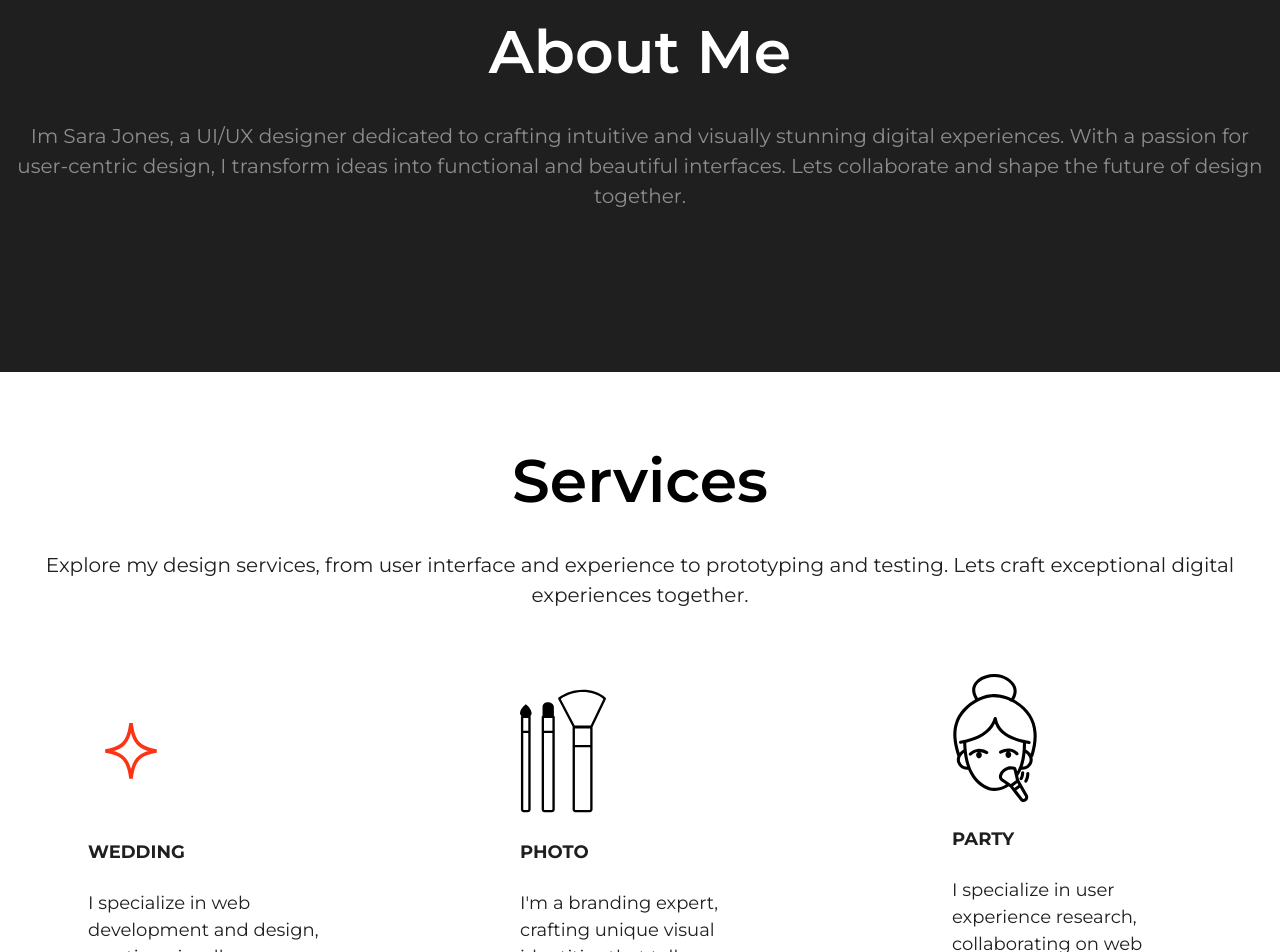
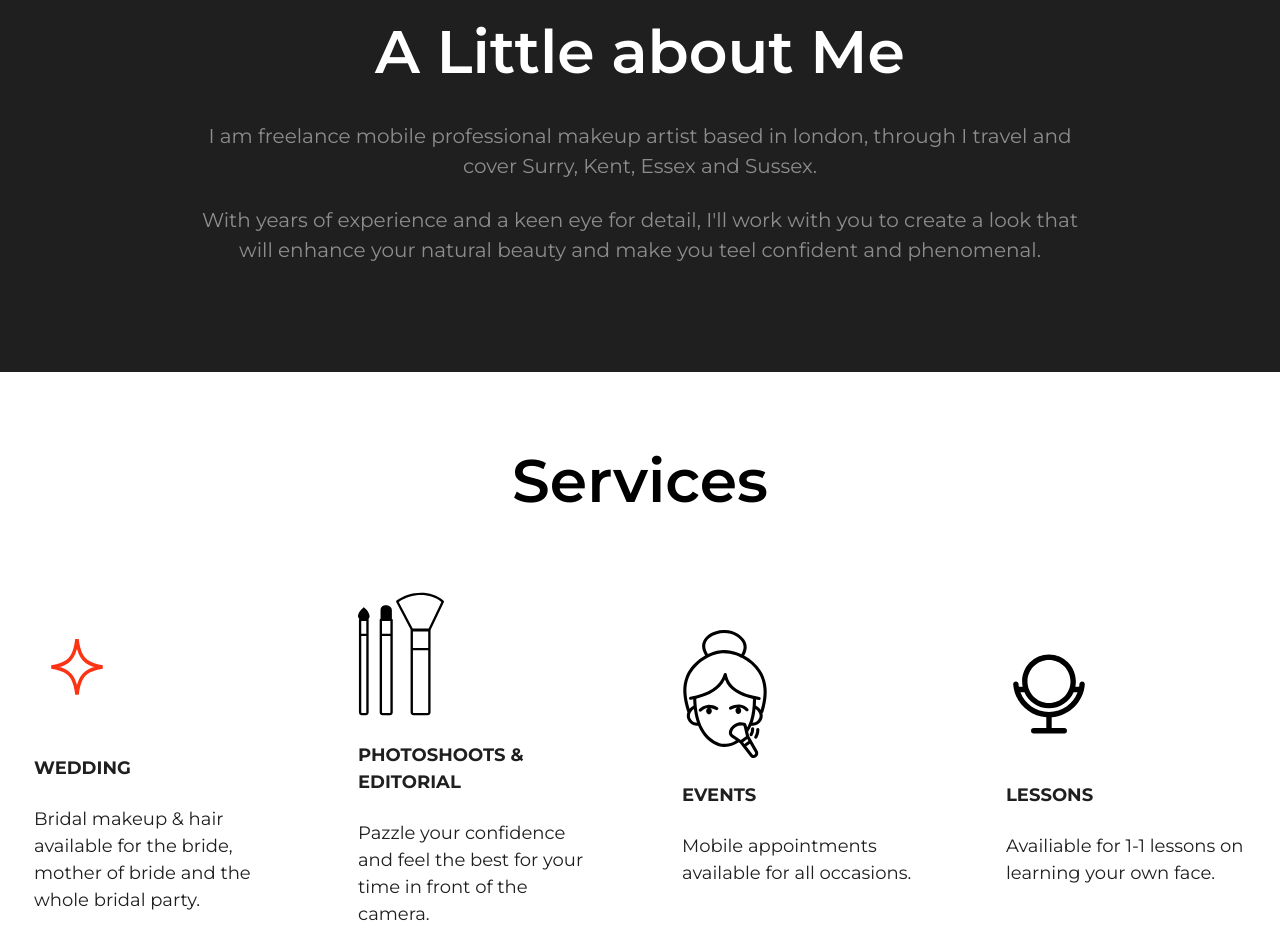
Before and after one commit to Kost90/makeup-dm, a Next.js app: page / in a window 1280 px wide. Shown: the part 960-1912 px from the top of the page. Built offline with nearby package versions, Linux system fonts and the light colour scheme.

Commit message:
edited text content in all sections, added prices section

```diff
--- a/src/app/page.tsx
+++ b/src/app/page.tsx
@@ -4,6 +4,7 @@ import Aboutme from "@/ui/aboutme/Aboutme";
 import Services from "@/ui/services/Services";
 import Portfolio from "@/ui/portfolio/Portfolio";
 import ContactUs from "@/ui/contactus/ContactUs";
+import Prices from "@/ui/prices/Prices";
 
 export default function Home() {
   return (
@@ -24,6 +25,9 @@ export default function Home() {
       <section className="w-full pt-7 md:pt-16 pb-7 md:pb-16" id="portfolio">
       <Portfolio/>
       </section>
+      <section className="bg-dark w-full py-10 md:py-20">
+        <Prices/>
+      </section>
       <section className="bg-pink w-full pt-7 md:pt-16 pb-7 md:pb-16">
         <ContactUs/>
       </section>
--- /dev/null
+++ b/src/components/pricelist/Pricelist.tsx
@@ -0,0 +1,15 @@
+type Props = {
+  price: string;
+  text: string;
+};
+
+function Pricelist({ price, text }: Props) {
+  return (
+    <div className="flex flex-row justify-between md:w-text">
+      <li>{text}</li>
+      <span>{price}</span>
+    </div>
+  );
+}
+
+export default Pricelist;
--- a/src/ui/aboutme/Aboutme.tsx
+++ b/src/ui/aboutme/Aboutme.tsx
@@ -1,17 +1,35 @@
-'use client'
+"use client";
 import { motion } from "framer-motion";
 
 function Aboutme() {
   return (
-    <div className="flex flex-col items-center justify-around gap-6 text-center">
-      <motion.h1 initial={{opacity:0,y:20}} whileInView={{opacity:1,y:0}} viewport={{once:true}} className="text-white text-Heading3 md:text-Heading2 lg:text-Heding1 font-semibold">
-        About Me
+    <div className="flex flex-col items-center justify-around gap-6 text-center md:max-w-4xl m-auto">
+      <motion.h1
+        initial={{ opacity: 0, y: 20 }}
+        whileInView={{ opacity: 1, y: 0 }}
+        viewport={{ once: true }}
+        className="text-white text-Heading3 md:text-Heading2 lg:text-Heding1 font-semibold"
+      >
+        A Little about Me
       </motion.h1>
-      <motion.p initial={{opacity:0,y:20}} whileInView={{opacity:1,y:0}} viewport={{once:true, amount:0.5}} className="text-dark-gray text-Medium md:text-Large lg:text-Xlarge">
-        Im Sara Jones, a UI/UX designer dedicated to crafting intuitive and
-        visually stunning digital experiences. With a passion for user-centric
-        design, I transform ideas into functional and beautiful interfaces.
-        Lets collaborate and shape the future of design together.
+      <motion.p
+        initial={{ opacity: 0, y: 20 }}
+        whileInView={{ opacity: 1, y: 0 }}
+        viewport={{ once: true, amount: 0.5 }}
+        className="text-dark-gray text-Medium md:text-Large lg:text-Xlarge"
+      >
+        I am freelance mobile professional makeup artist based in london,
+        through I travel and cover Surry, Kent, Essex and Sussex.
+      </motion.p>
+      <motion.p
+        initial={{ opacity: 0, y: 20 }}
+        whileInView={{ opacity: 1, y: 0 }}
+        viewport={{ once: true, amount: 0.5 }}
+        className="text-dark-gray text-Medium md:text-Large lg:text-Xlarge"
+      >
+        With years of experience and a keen eye for detail, I'll work with you
+        to create a look that will enhance your natural beauty and make you teel
+        confident and phenomenal.
       </motion.p>
     </div>
   );
--- a/src/ui/contactus/ContactUs.tsx
+++ b/src/ui/contactus/ContactUs.tsx
@@ -22,18 +22,18 @@ function ContactUs() {
               Get in Touch
             </h1>
             <p>
-              Have a question or a project in mind? I d love to hear from you.
-              Let iss chat and make something amazing together.
+              Have a question ? I d love to hear from you. Let iss make
+              something amazing together.
             </p>
           </div>
           <div>
             <div className={styles.svg_wrapper}>
               <Image src={Phone} alt="phone icon" />
-              <p>+1205 5872 321</p>
+              <a href="tel:+447467624734">+447467624734</a>
             </div>
             <div className={styles.svg_wrapper}>
               <Image src={MailIcon} alt="email icon" />
-              <p>contact@sarajonesdesign.com</p>
+              <a href="mailto: mboyko855@gmail.com">mboyko855@gmail.com </a>
             </div>
           </div>
         </motion.div>
--- /dev/null
+++ b/src/ui/prices/Prices.module.css
@@ -0,0 +1,15 @@
+.prices_container {
+  @apply flex flex-col items-center justify-center;
+}
+.prices_container h3 {
+  @apply text-Large text-medium-gray font-semibold m-7;
+}
+.prices_container ul {
+  @apply flex flex-col gap-6 md:gap-16 self-center justify-self-center;
+}
+.prices_container ul li {
+  @apply text-Medium text-medium-gray list-disc w-80;
+}
+.prices_container ul span {
+  @apply text-Medium text-medium-gray;
+}/*# sourceMappingURL=Prices.module.css.map */
--- /dev/null
+++ b/src/ui/prices/Prices.tsx
@@ -0,0 +1,114 @@
+"use client";
+import Container from "@/containers/Container";
+import Pricelist from "@/components/pricelist/Pricelist";
+import { motion } from "framer-motion";
+import {
+  pricesData,
+  pricesBridal,
+  pricesActuaWedd,
+  bridalTrial,
+  actualWedMake,
+} from "./pricesData";
+import styles from "./Prices.module.css";
+
+function Prices() {
+  return (
+    <Container>
+      <div className="text-center md:mb-16">
+        <motion.h1
+          initial={{ opacity: 0, y: 20 }}
+          whileInView={{ opacity: 1, y: 0 }}
+          viewport={{ once: true }}
+          className="text-Heading3 md:text-Heading2 lg:text-Heding1 font-semibold md:mb-6 text-white"
+        >
+          Prices for 2024:
+        </motion.h1>
+      </div>
+
+      <div className={styles.prices_container}>
+        <motion.h3
+          initial={{ opacity: 0, y: 20 }}
+          whileInView={{ opacity: 1, y: 0 }}
+          viewport={{ once: true }}
+        >
+          Makeup & hair:
+        </motion.h3>
+        <motion.ul
+          initial={{ opacity: 0, y: 20 }}
+          whileInView={{ opacity: 1, y: 0 }}
+          viewport={{ once: true }}
+        >
+          {pricesData.map((el, i) => (
+            <Pricelist price={el.price} text={el.text} />
+          ))}
+        </motion.ul>
+        <motion.h3
+          initial={{ opacity: 0, y: 20 }}
+          whileInView={{ opacity: 1, y: 0 }}
+          viewport={{ once: true }}
+        >
+          Bridal makeup and hair:
+        </motion.h3>
+        <motion.ul
+          initial={{ opacity: 0, y: 20 }}
+          whileInView={{ opacity: 1, y: 0 }}
+          viewport={{ once: true }}
+        >
+          {pricesBridal.map((el, i) => (
+            <Pricelist price={el.price} text={el.text} />
+          ))}
+        </motion.ul>
+        <motion.h3
+          initial={{ opacity: 0, y: 20 }}
+          whileInView={{ opacity: 1, y: 0 }}
+          viewport={{ once: true }}
+        >
+          Actual wedding day:
+        </motion.h3>
+        <motion.ul
+          initial={{ opacity: 0, y: 20 }}
+          whileInView={{ opacity: 1, y: 0 }}
+          viewport={{ once: true }}
+        >
+          {pricesActuaWedd.map((el, i) => (
+            <Pricelist price={el.price} text={el.text} />
+          ))}
+        </motion.ul>
+        <motion.h3
+          initial={{ opacity: 0, y: 20 }}
+          whileInView={{ opacity: 1, y: 0 }}
+          viewport={{ once: true }}
+        >
+          Bridal makeup:
+        </motion.h3>
+        <motion.ul
+          initial={{ opacity: 0, y: 20 }}
+          whileInView={{ opacity: 1, y: 0 }}
+          viewport={{ once: true }}
+        >
+          {bridalTrial.map((el, i) => (
+            <Pricelist price={el.price} text={el.text} />
+          ))}
+        </motion.ul>
+        <motion.h3
+          initial={{ opacity: 0, y: 20 }}
+          whileInView={{ opacity: 1, y: 0 }}
+          viewport={{ once: true }}
+        >
+          Actualwedding day:
+        </motion.h3>
+        <motion.ul
+          initial={{ opacity: 0, y: 20 }}
+          whileInView={{ opacity: 1, y: 0 }}
+          viewport={{ once: true }}
+        >
+          {actualWedMake.map((el, i) => (
+            <Pricelist price={el.price} text={el.text} />
+          ))}
+        </motion.ul>
+      </div>
+    </Container>
+  );
+}
+
+export default Prices;
--- /dev/null
+++ b/src/ui/prices/pricesData.ts
@@ -0,0 +1,43 @@
+export const pricesData = [
+  { price: "100£", text: "Glam hair and makeup" },
+  { price: "50£", text: "Hairstyle" },
+  { price: "50£", text: "Makeup" },
+  { price: "150£", text: "Prom graduation" },
+];
+
+export const pricesBridal = [
+  { price: "100£", text: "Bride trial" },
+  { price: "80£", text: "Bridesmaid trial" },
+];
+
+export const pricesActuaWedd = [
+  { price: "200£", text: "Bride" },
+  { price: "100£", text: "Bridesmaid" },
+  { price: "100£", text: "Mother of bride" },
+];
+
+export const bridalTrial = [
+  {
+    price: "80£",
+    text: "Bridal trial",
+  },
+  {
+    price: "60£",
+    text: "Bridesmaid trial",
+  },
+];
+
+export const actualWedMake = [
+  {
+    price: "150£",
+    text: "Bride",
+  },
+  {
+    price: "80£",
+    text: "Bridesmaid",
+  },
+  {
+    price: "80£",
+    text: "Mother of Bride",
+  },
+];
--- a/src/ui/services/Services.tsx
+++ b/src/ui/services/Services.tsx
@@ -19,14 +19,9 @@ function Services() {
         <motion.h1 initial={{opacity:0,y:20}} whileInView={{opacity:1,y:0}} viewport={{once:true}} className="text-Heading3 md:text-Heading2 lg:text-Heding1 font-semibold md:mb-6">
           Services
         </motion.h1>
-        <motion.p initial={{opacity:0,y:20}} whileInView={{opacity:1,y:0}} viewport={{once:true, amount:0.5}} className="text-Medium md:text-Large lg:text-Xlarge text-dark md:mb-8">
-          Explore my design services, from user interface and experience to
-          prototyping and testing. Lets craft exceptional digital experiences
-          together.
-        </motion.p>
       </div>
 
-      <div className="grid grid-cols-1 lg:grid-cols-3 m-auto self-center gap-7 md:gap-12">
+      <div className="grid grid-cols-1 lg:grid-cols-4 m-auto self-center gap-7 md:gap-12">
         {svgArr.map((el,i) => (
           <motion.div className="flex flex-col w-60 gap-6 self-center justify-self-center" key={i} initial="hidden" whileInView="visible" viewport={{once:true, amount:0.5}} transition={{
             duration: 0.3,
--- a/src/ui/services/servicesData.ts
+++ b/src/ui/services/servicesData.ts
@@ -1,9 +1,11 @@
 import Star from "../../../public/svg/star.svg";
 import Brashes from "../../../public/svg/makeup-brushes-icon.svg";
 import Woman from "../../../public/svg/woman-makeup-icon.svg";
+import Mirror from '../../../public/svg/mirror-svgrepo-com.svg'
 
 export const svgArr = [
-  { svg: Star, title: "Wedding", decription: "I specialize in web development and design, creating visually appealing, user-friendly digital experiences." },
-  { svg: Brashes, title: "Photo", decription: "I'm a branding expert, crafting unique visual identities that tell your story and resonate with your audience." },
-  { svg: Woman, title: "Party", decription: "I specialize in user experience research, collaborating on web development, and ensuring user-friendly digital products.", },
+  { svg: Star, title: "Wedding", decription: "Bridal makeup & hair available for the bride, mother of bride and the whole bridal party." },
+  { svg: Brashes, title: "Photoshoots & Editorial", decription: "Pazzle your confidence and feel the best for your time in front of the camera." },
+  { svg: Woman, title: "Events", decription: "Mobile appointments available for all occasions.", },
+  { svg: Mirror, title: "Lessons", decription: "Availiable for 1-1 lessons on learning your own face.", },
 ];
--- a/src/ui/wellcomsec/Wellsection.tsx
+++ b/src/ui/wellcomsec/Wellsection.tsx
@@ -23,8 +23,13 @@ function Wellsection() {
           Maria Dontsova
         </h1>
         <p className="text-Medium md:text-Large lg:text-Xlarge text-dark">
-          Welcome to my portfolio of captivating digital experiences. Explore my
-          work and let is create something extraordinary together.
+          Freelance mobile professinal{" "}
+          <span className="text-red font-semibold">Makeup Artist</span> based in
+          London. This is my portfolio website.
+        </p>
+        <p>
+          If you are looking for a mobile makeup artist for your special event
+          or project please feel free to get in touch.
         </p>
         <Button type="button" className={styles.button_contatc}>
           <Link href={"#contactus"} scroll={true}>
@@ -38,10 +43,14 @@ function Wellsection() {
         viewport={{ once: true }}
         className="relative hidden md:block"
       >
-        <Image src={DM} alt="svg_picture" className={styles.svg_dm} />
+        <Image
+          src={DM}
+          alt="Maria_makeup_artist_logo"
+          className={styles.svg_dm}
+        />
         <Image
           src={MariaPhoto}
-          alt="Maria_photo"
+          alt="Maria_makeup_artist_photo"
           className={styles.photo_maria}
         />
       </motion.div>
```
Also changed, not shown: src/ui/prices/Prices.module.scss (added, +15 -0 lines), public/svg/mirror-svgrepo-com.svg (added), 1 other file (tests, documents, lock files or other folders).
